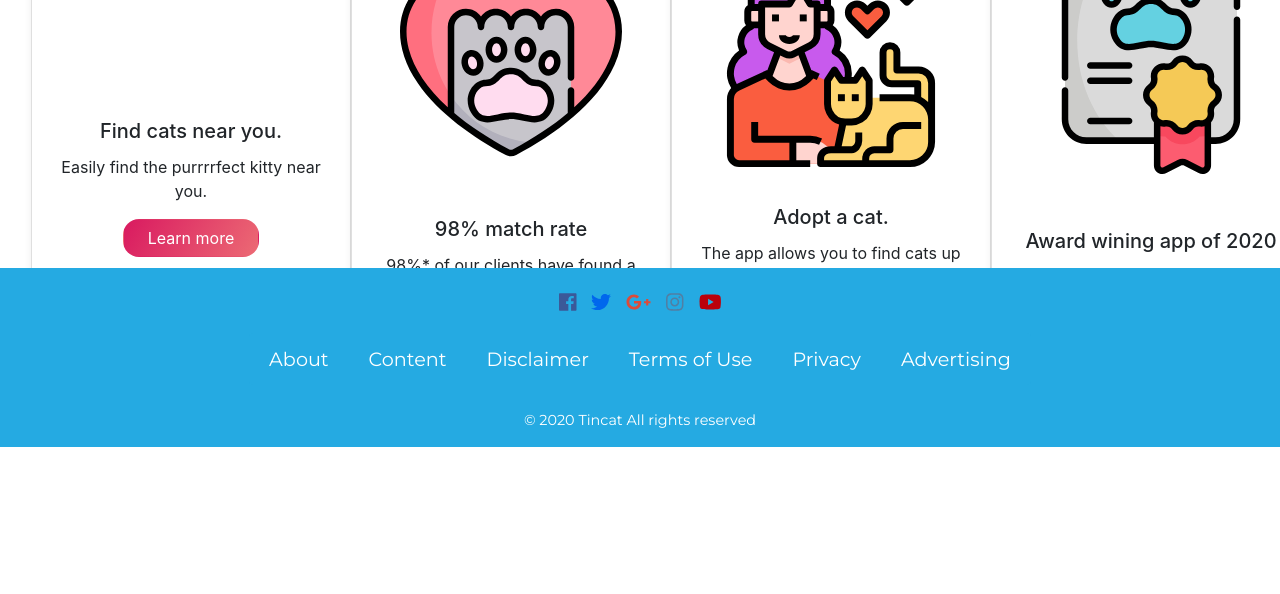
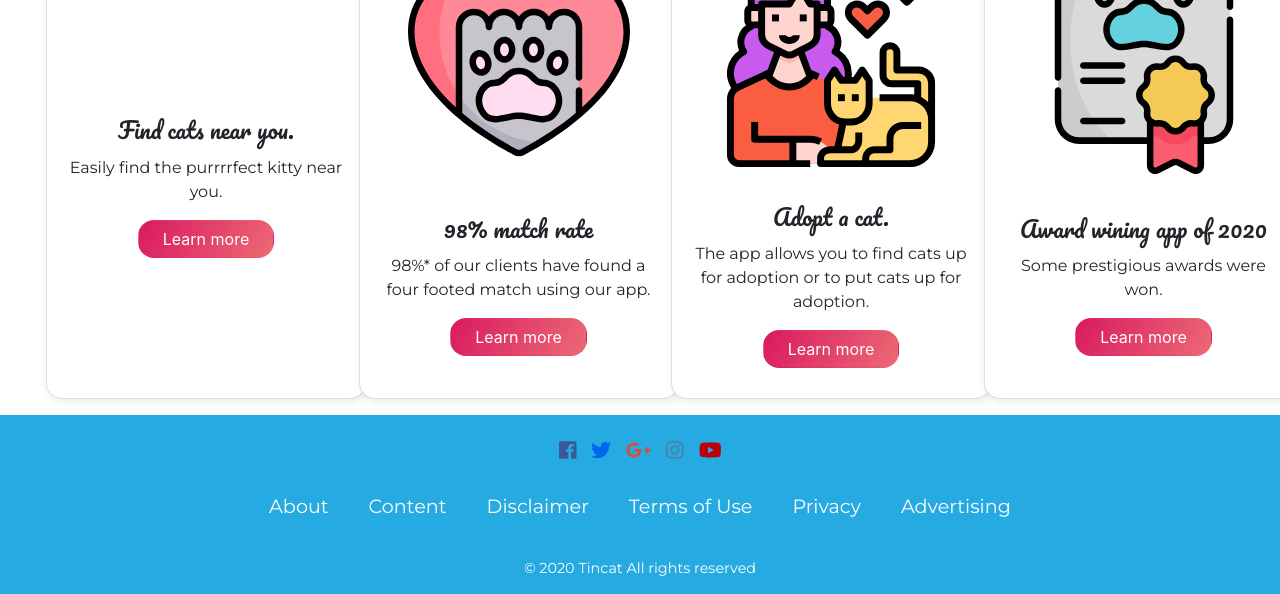
Before and after one commit to RenV123/the-startup, a plain HTML site: page features-page/index.html in a window 1280 px wide. Shown: the part 353-947 px from the top of the page. Before the commit the page ends 800 px from the top, so only its background shows below. Drawn offline with nearby package versions, Linux system fonts and the light colour scheme.

Commit message:
Stick footer to bottom.

```diff
--- a/features-page/css/features-page.css
+++ b/features-page/css/features-page.css
@@ -6,6 +6,15 @@
 .custom-container-features .card {
   box-shadow: 0.1rem 0.1rem 0.5rem #2e2e2e1f;
   border-radius: 1rem;
+}
+
+.card-title {
+  font-family: 'Pacifico';
+  font-size: 1.4rem;
+}
+.card-text {
+  font-family: 'Montserrat';
+  font-size: 1rem;
 }
 
 .card .card-body .btn-primary {
@@ -25,3 +34,7 @@
 .card .card-body .btn :clicked {
   border-color: transparent;
 }
+
+body {
+  min-height: 100vh;
+}
--- a/features-page/index.html
+++ b/features-page/index.html
@@ -24,7 +24,7 @@
 
 </head>
 
-<body>
+<body class="d-flex flex-column">
     <!-- keep up to date with navbar.html -->
     <nav class="navbar sticky-top navbar-expand-lg navbar-dark shadow">
         <a class="navbar-brand" href="#">
@@ -58,7 +58,7 @@
     </nav>
 
     <!-- Features Page Content -->
-    <div>
+    <section class="container-fluid flex-grow-1">
         <div class="container-fluid custom-container-features d-flex justify-content-center">
             <div class="row">
                 <div class="col col-sm-12 col-md-6 col-lg-3">
@@ -122,11 +122,11 @@
             </div>
         </div>
 
-    </div>
 
+
+    </section>
     <!-- Begin footer -->
-    <div class="footer fixed-bottom">
-        <footer>
+    <footer class="footer">
         <div class="text-center padding">
             <div class="col-12 social padding">
                 <a href="#"><i class="fab fa-facebook"></i></a>
@@ -140,14 +140,15 @@
             <ul class="list-group list-group-horizontal">
                 <li class="list-group-item border-0 footer-list"><a class="text-decoration-none" href="#">About</a>
                 </li>
-                    <li class="list-group-item border-0 footer-list"><a class="text-decoration-none"
-                            href="#">Content</a></li>
-                    <li class="list-group-item border-0 footer-list"><a class="text-decoration-none"
-                            href="#">Disclaimer</a></li>
-                    <li class="list-group-item border-0 footer-list"><a class="text-decoration-none" href="#">Terms of
+                <li class="list-group-item border-0 footer-list"><a class="text-decoration-none" href="#">Content</a>
+                </li>
+                <li class="list-group-item border-0 footer-list"><a class="text-decoration-none" href="#">Disclaimer</a>
+                </li>
+                <li class="list-group-item border-0 footer-list"><a class="text-decoration-none" href="#">Terms
+                        of
                         Use</a></li>
-                    <li class="list-group-item border-0 footer-list"><a class="text-decoration-none"
-                            href="#">Privacy</a></li>
+                <li class="list-group-item border-0 footer-list"><a class="text-decoration-none" href="#">Privacy</a>
+                </li>
                 <li class="list-group-item border-0 footer-list"><a class="text-decoration-none"
                         href="#">Advertising</a></li>
             </ul>
@@ -158,9 +159,7 @@
             </span>
         </div>
     </footer>
-    </div>
     <!-- End of footer -->
-
     <script src="https://code.jquery.com/jquery-3.5.1.slim.min.js"
         integrity="sha384-DfXdz2htPH0lsSSs5nCTpuj/zy4C+OGpamoFVy38MVBnE+IbbVYUew+OrCXaRkfj"
         crossorigin="anonymous"></script>
```
Lines whose indentation alone changed are shown as unchanged.
